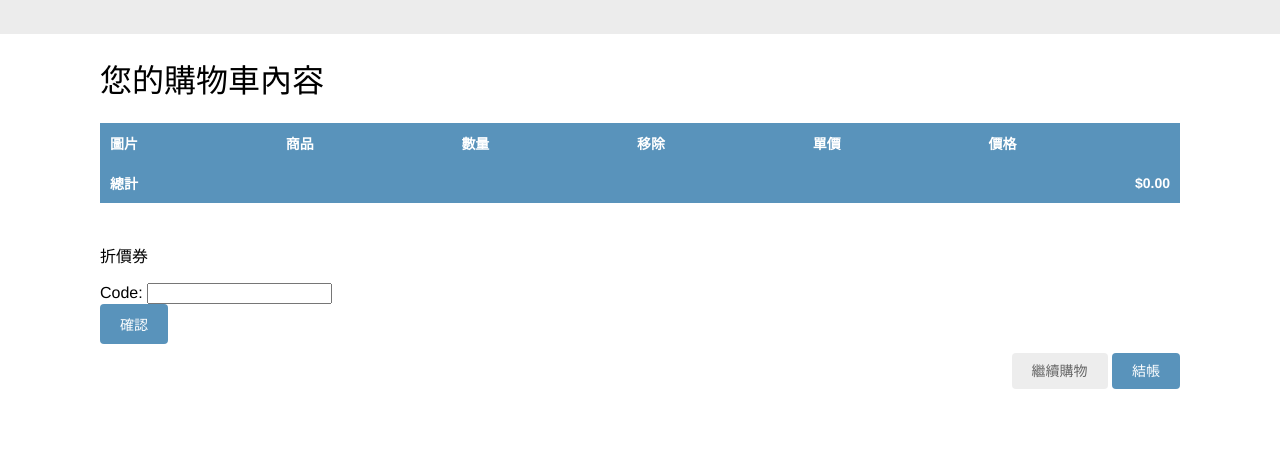
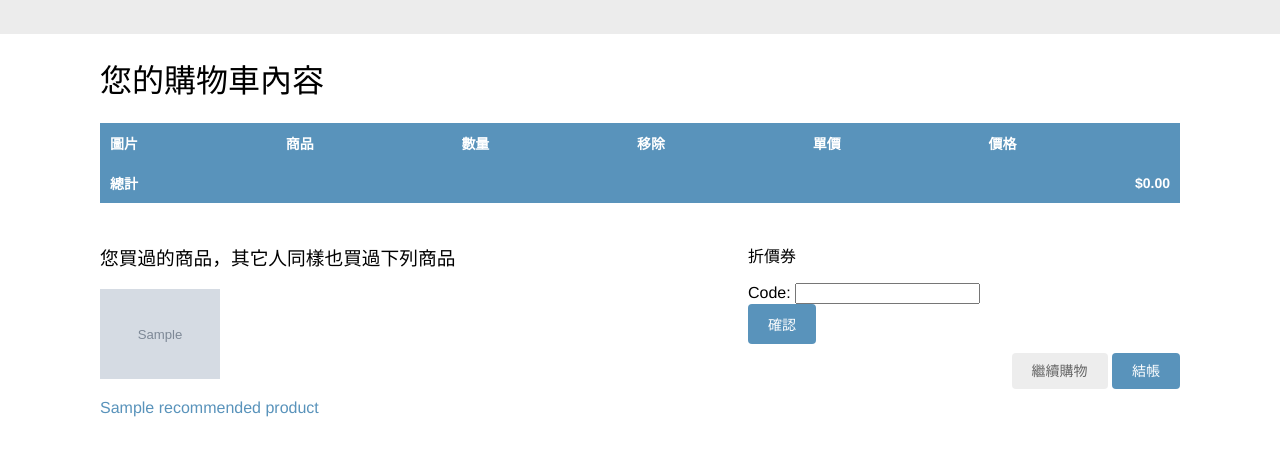
Before and after one commit to Jamesxpower/MyShop, a Django app: template cart/templates/cart/detail.html in a window 1280 px wide. Shown: the part 46-502 px from the top of the page. Run offline with Django 5.2, Linux system fonts and the light colour scheme; data comes from the database, SQL or seed files in the repository; both versions use the stored data as it was after the commit; the template is opened without the code that fills it: values that come from a table or form of the project are taken from there, most other values are stand-ins (such as "Sample title", 1, 10 or a date in 2020); grey boxes marked "Sample" are stand-in pictures; parts of the project's set-up code (start-up, migrations or seed data) failed here and were passed over.

Commit message:
4/20 night study commit

```diff
--- a/cart/templates/cart/detail.html
+++ b/cart/templates/cart/detail.html
@@ -64,6 +64,21 @@
             </tr>
         </tbody>
     </table>
+    {% if recommended_products %}
+        <div class="recommendations cart">
+            <h3>您買過的商品，其它人同樣也買過下列商品</h3>
+            {% for p in recommended_products %}
+                <div class="item">
+                    <a href="{{p.get_absolute_url}}">
+                        <img src="{% if p.image.url %}{{ p.image.url }}{% else %}{% static 'img/no_image.pbg' %}{% endif %}">
+                    </a>
+                    <p>
+                        <a href="{{ p.get_absolute_url }}">{{ p.name }}</a>
+                    </p>
+                </div>
+            {% endfor %}
+        </div>
+    {% endif %}
     <p>折價券</p>
     <form action="{% url 'coupons:apply' %}" method="post">
         {{ coupon_apply_form }}
@@ -74,4 +89,5 @@
         <a href="{% url 'shop:product_list' %}" class="button light">繼續購物</a>
         <a href="{% url 'orders:order_create' %}" class="button">結帳</a>
     </p>
+
 {% endblock %}
--- a/manage.py
+++ b/manage.py
@@ -3,6 +3,9 @@
 import os
 import sys
 
+# insert the GTK3 Runtime folder at the beginning. Can be bin or lib, depending on path you choose while installing.
+GTK_FOLDER = r'C:\Program Files\GTK3-Runtime Win64\bin'
+os.environ['PATH'] = GTK_FOLDER + os.pathsep + os.environ.get('PATH', '')
 
 def main():
     """Run administrative tasks."""
--- a/myshop/settings.py
+++ b/myshop/settings.py
@@ -139,7 +139,8 @@ CART_SESSION_ID = "cart"
 EMAIL_BACKEND = "django.core.mail.backends.console.EmailBackend"
 
 # Redis settings
-REDIS_HOST = 'localhost'
+#REDIS_HOST = 'localhost'
+REDIS_HOST = '192.168.1.120'
 REDIS_PORT = 6379
 REDIS_DB = 1
 
--- a/orders/views.py
+++ b/orders/views.py
@@ -58,6 +58,7 @@ def admin_order_detail(request, order_id):
 
 @staff_member_required
 def admin_order_pdf(request, order_id):
+
     order = get_object_or_404(Order, id=order_id)
     html = render_to_string(template_name='orders/order/pdf.html',
                             context={'order': order})
--- a/shop/views.py
+++ b/shop/views.py
@@ -1,6 +1,7 @@
 from django.shortcuts import render, get_object_or_404
 from .models import Category, Product
 from cart.forms import CartAddProductForm
+from .recommender import Recommender
 
 def product_list(request, category_slug=None):
     category = None
@@ -20,8 +21,11 @@ def product_list(request, category_slug=None):
 def product_detail(request, id, slug):
     product = get_object_or_404(Product, id=id, slug=slug, available=True)
     cart_product_form = CartAddProductForm()
+    r = Recommender()
+    recommended_products = r.suggest_products_for([product], 4)
 
     return render(request=request,
                   template_name='shop/product/detail.html',
                   context={'product': product,
-                           'cart_product_form': cart_product_form})
+                           'cart_product_form': cart_product_form,
+                           'recommended_products': recommended_products})
```
Also changed, not shown: cart/views.py (+10 -1 lines), shop/templates/shop/product/detail.html (+15 -0 lines), db.sqlite3.
